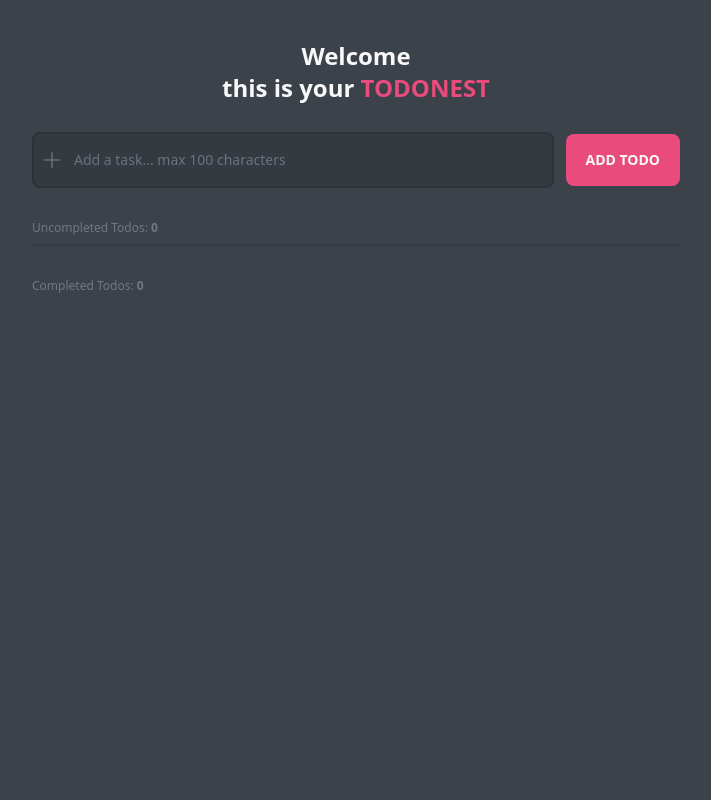
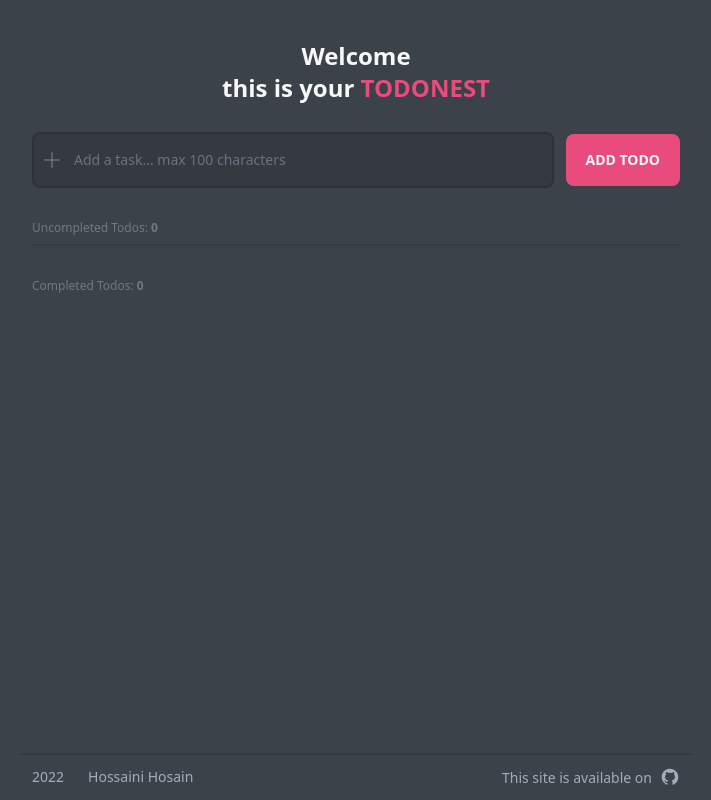
Before and after one commit to hossaini310/Todonest, a Vue app: page / in a window 1280 px wide. Shown: the whole page, without its empty margins (284-995 px from the left). Built offline with nearby package versions, Linux system fonts and the light colour scheme; what encrypt-storage, tailwindcss-interaction-variants, tw-elements would draw is missing.

Commit message:
bugs fixed and added footer

```diff
--- a/src/App.vue
+++ b/src/App.vue
@@ -1,7 +1,8 @@
 <template>
-  <div class="container mx-auto text-center">
+  <div class="max-w-2xl mx-auto text-center">
     <div class="d-flex justify-content-center"><RouterView /></div>
   </div>
+
 </template>
 
 <script setup>
--- a/src/components/CompletedTodosComp.vue
+++ b/src/components/CompletedTodosComp.vue
@@ -1,5 +1,5 @@
 <template>
-  <div class="max-w-2xl px-3 mx-auto mt-8">
+  <div class="px-3 mt-8">
     <div class="text-left mr-3 mb-2 text-mako-200 text-[10px] sm:text-xs">
       Completed Todos: <span class="font-black">{{ store.getCompletedTodos.length }}</span>
     </div>
--- /dev/null
+++ b/src/components/FooterComp.vue
@@ -0,0 +1,33 @@
+<template>
+  <div
+    class="p-3 border-t-2 text-mako-100 flex justify-between w-500 space-x-20 sm:w-[672px] bottom-0 fixed border-mako-500 border-opacity-70"
+  >
+    <div class="flex justify-center space-x-6 text-sm">
+      <span>2022</span
+      ><span class="hover:text-mako-50"
+        ><a href="https://www.hossaini.dev/" target="_blank">Hossaini Hosain</a></span
+      >
+    </div>
+    <div class="flex items-center text-sm">
+      This site is available on<!-- -->
+      <a
+        href="https://github.com/hossaini310/Todonest"
+        rel="noreferrer"
+        target="_blank"
+        class="hover:text-mako-50"
+        aria-label="GitHub"
+        ><svg
+          width="32"
+          height="32"
+          viewBox="0 0 32 32"
+          fill="currentColor"
+          xmlns="http://www.w3.org/2000/svg"
+          class="w-5 h-5 ml-2 mb-px"
+        >
+          <path
+            d="M14.5333 2.80001C8.40001 3.46668 3.46668 8.40001 2.80001 14.4C2.13335 20.6667 5.73334 26.2667 11.2 28.4C11.6 28.5333 12 28.2667 12 27.7333V25.6C12 25.6 11.4667 25.7333 10.8 25.7333C8.93335 25.7333 8.13335 24.1333 8.00001 23.2C7.86668 22.6667 7.60001 22.2667 7.20001 21.8667C6.80001 21.7333 6.66668 21.7333 6.66668 21.6C6.66668 21.3333 7.06668 21.3333 7.20001 21.3333C8.00001 21.3333 8.66668 22.2667 8.93334 22.6667C9.60001 23.7333 10.4 24 10.8 24C11.3333 24 11.7333 23.8667 12 23.7333C12.1333 22.8 12.5333 21.8667 13.3333 21.3333C10.2667 20.6667 8.00001 18.9333 8.00001 16C8.00001 14.5333 8.66668 13.0667 9.60001 12C9.46668 11.7333 9.33334 11.0667 9.33334 10.1333C9.33334 9.60001 9.33335 8.80001 9.73335 8.00001C9.73335 8.00001 11.6 8.00001 13.4667 9.73335C14.1333 9.46668 15.0667 9.33335 16 9.33335C16.9333 9.33335 17.8667 9.46668 18.6667 9.73335C20.4 8.00001 22.4 8.00001 22.4 8.00001C22.6667 8.80001 22.6667 9.60001 22.6667 10.1333C22.6667 11.2 22.5333 11.7333 22.4 12C23.3333 13.0667 24 14.4 24 16C24 18.9333 21.7333 20.6667 18.6667 21.3333C19.4667 22 20 23.2 20 24.4V27.8667C20 28.2667 20.4 28.6667 20.9333 28.5333C25.8667 26.5333 29.3333 21.7333 29.3333 16.1333C29.3333 8.13335 22.5333 1.86668 14.5333 2.80001Z"
+          ></path></svg
+      ></a>
+    </div>
+  </div>
+</template>
--- a/src/components/SearchbarComp.vue
+++ b/src/components/SearchbarComp.vue
@@ -1,5 +1,4 @@
 <template>
-  <div class="max-w-2xl mx-auto">
   <form @submit.prevent="store.addTodo">
     <div class="flex row items-center justify-between w-full px-3">
       <div class="relative w-full mr-3">
@@ -24,7 +23,6 @@
       </button>
     </div>
   </form>
-  </div>
 </template>
 <script setup>
 import { useTodonestStore } from '@/stores/todonestStore';
--- a/src/components/TodosComp.vue
+++ b/src/components/TodosComp.vue
@@ -1,5 +1,5 @@
 <template>
-  <div class="max-w-2xl mx-auto mt-8">
+  <div>
     <UncompletedTodosComp></UncompletedTodosComp>
     <CompletedTodosComp></CompletedTodosComp>
   </div>
--- a/src/components/UncompletedTodosComp.vue
+++ b/src/components/UncompletedTodosComp.vue
@@ -1,5 +1,5 @@
 <template>
-  <div class="max-w-2xl px-3 mx-auto mt-8">
+  <div class="px-3 mt-8">
     <div class="text-left mb-2 text-mako-200 text-[10px] sm:text-xs">
       Uncompleted Todos: <span class="font-black">{{ store.getUncompletedTodos.length }}</span>
     </div>
--- a/src/views/HomeView.vue
+++ b/src/views/HomeView.vue
@@ -1,6 +1,5 @@
 <template>
   <div class="mt-10">
-    <div class="text-right"></div>
     <h1 class="my-7 text-xl sm:text-2xl font-bold">
       Welcome
       <br />
@@ -8,10 +7,12 @@
     </h1>
     <SearchbarComp></SearchbarComp>
     <TodosComp></TodosComp>
+    <FooterComp></FooterComp>
   </div>
 </template>
 
 <script setup>
 import SearchbarComp from '@/components/SearchbarComp.vue';
 import TodosComp from '@/components/TodosComp.vue';
+import FooterComp from '@/components/FooterComp.vue';
 </script>
```
Also changed, not shown: 1 other file (tests, documents, lock files or other folders). Lines whose indentation alone changed are shown as unchanged.
